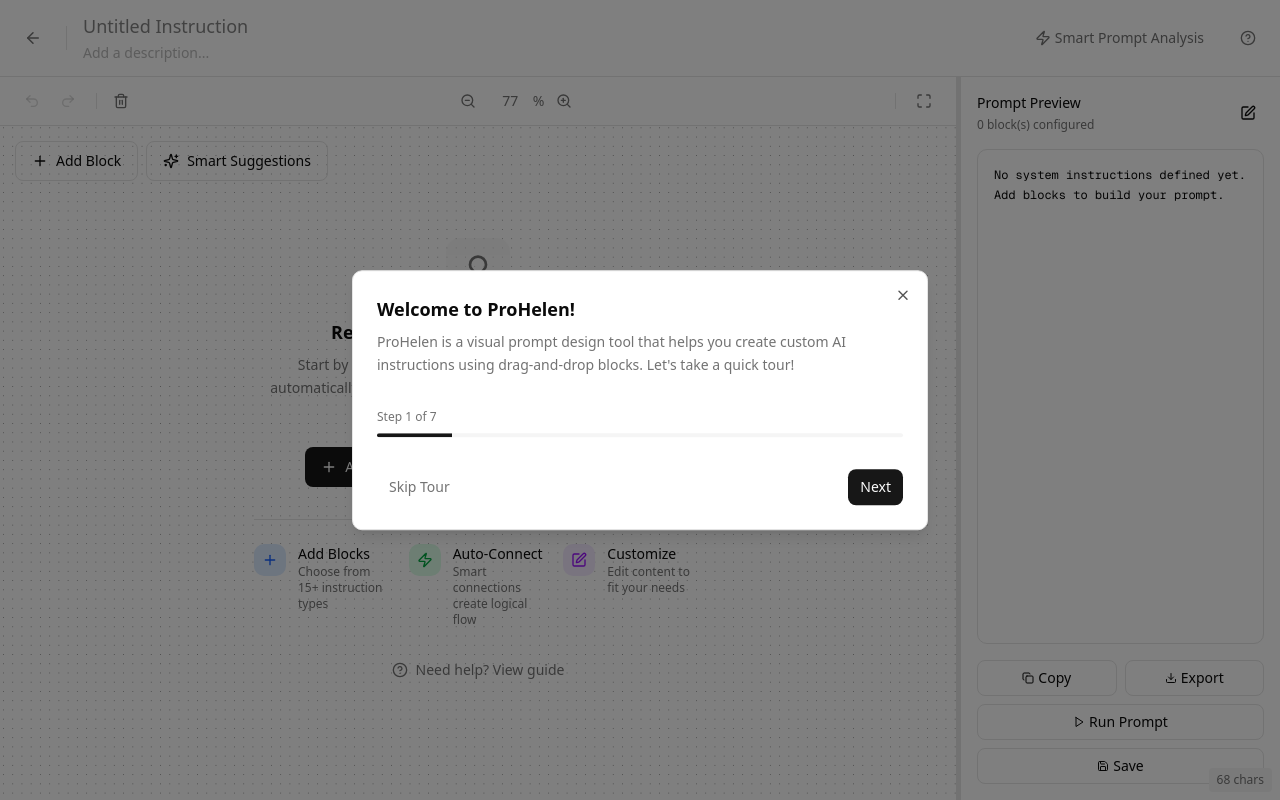
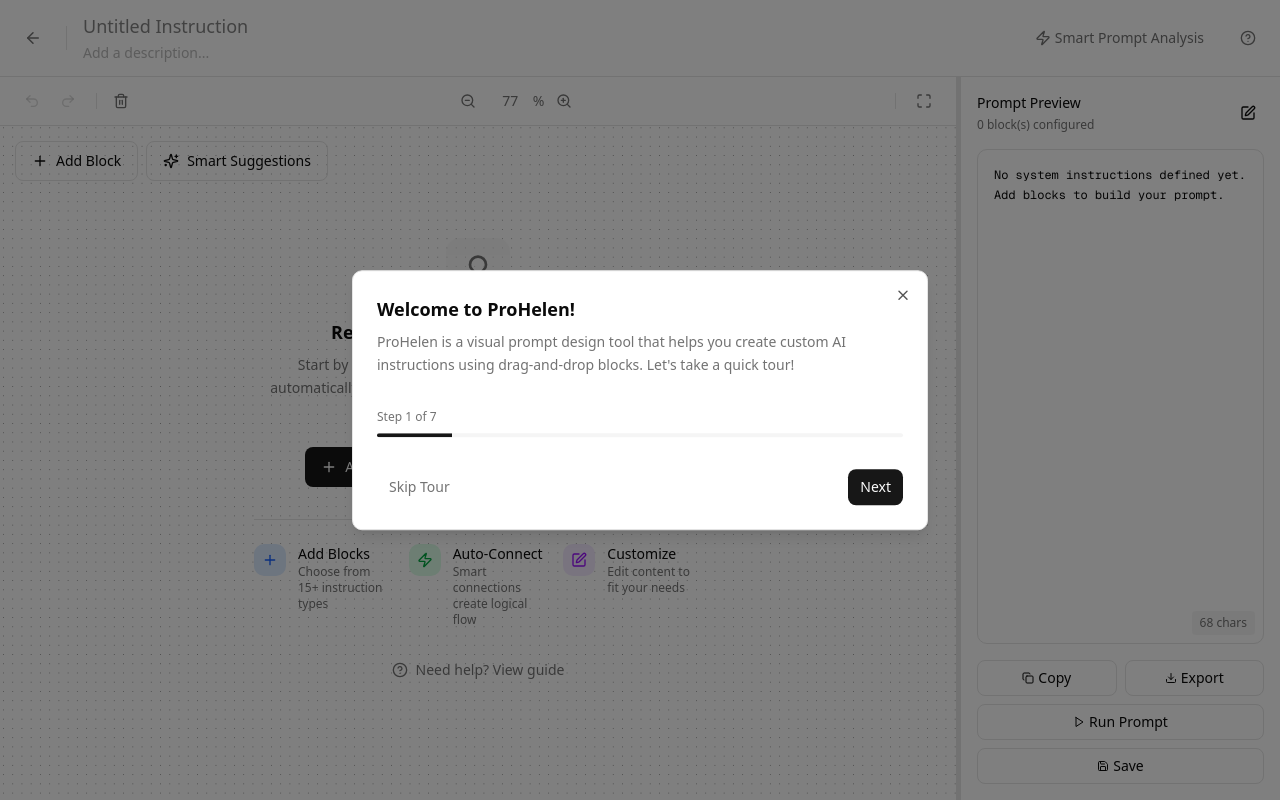
Before and after one commit to huccct/ProHelen, a Next.js app: page /builder in a window 1280 px wide. Both pictures are taken after a click on the button "Advanced Mode". Built offline with nearby package versions, Linux system fonts and the light colour scheme; no server answers; the database is empty.

Commit message:
chore: fix some ui bugs

```diff
--- a/app/(root)/builder/_components/prompt-preview.tsx
+++ b/app/(root)/builder/_components/prompt-preview.tsx
@@ -47,36 +47,18 @@
 
 interface StatsDisplayProps {
   nodeCount: number
-  isEditing: boolean
-  editedContent: string
-  currentContent: string
 }
 
 const StatsDisplay = memo<StatsDisplayProps>(({
   nodeCount,
-  isEditing,
-  editedContent,
-  currentContent,
 }) => {
   const { t } = useTranslation()
-
-  const charCount = useMemo(() => {
-    const content = isEditing ? editedContent : currentContent
-    return content.length
-  }, [isEditing, editedContent, currentContent])
 
   return (
     <>
       <p className="text-xs text-muted-foreground mt-1">
         {t('builder.components.promptPreview.stats.blocks', { count: nodeCount })}
       </p>
-      {charCount > UI_CONFIG.CHAR_DISPLAY_THRESHOLD && (
-        <div className="absolute bottom-2 right-2 px-2 py-1 bg-muted rounded text-xs text-muted-foreground">
-          {charCount}
-          {' '}
-          chars
-        </div>
-      )}
     </>
   )
 })
@@ -100,8 +82,14 @@
 }) => {
   const { t } = useTranslation()
 
+  const charCount = useMemo(() => {
+    const content = isEditing ? editedContent : currentContent
+    return content.length
+  }, [isEditing, editedContent, currentContent])
+
   if (isEditing) {
     return (
+      <div className="relative w-full h-full">
         <textarea
           ref={textareaRef}
           value={editedContent}
@@ -110,10 +98,19 @@
           placeholder={t('builder.components.promptPreview.placeholder')}
           style={UI_CONFIG.TEXTAREA_SCROLL_CONFIG}
         />
+        {charCount > UI_CONFIG.CHAR_DISPLAY_THRESHOLD && (
+          <div className="absolute bottom-2 right-2 px-2 py-1 bg-muted/90 backdrop-blur-sm rounded text-xs text-muted-foreground pointer-events-none">
+            {charCount}
+            {' '}
+            chars
+          </div>
+        )}
+      </div>
     )
   }
 
   return (
+    <div className="relative w-full h-full">
       <div
         className="absolute inset-0 p-4 overflow-auto"
         style={UI_CONFIG.TEXTAREA_SCROLL_CONFIG}
@@ -121,6 +118,14 @@
         <pre className="text-xs text-foreground leading-relaxed whitespace-pre-wrap font-mono">
           {currentContent}
         </pre>
+      </div>
+      {charCount > UI_CONFIG.CHAR_DISPLAY_THRESHOLD && (
+        <div className="absolute bottom-2 right-2 px-2 py-1 bg-muted/90 backdrop-blur-sm rounded text-xs text-muted-foreground pointer-events-none">
+          {charCount}
+          {' '}
+          chars
+        </div>
+      )}
     </div>
   )
 })
@@ -308,9 +313,6 @@
             </h3>
             <StatsDisplay
               nodeCount={nodeCount}
-              isEditing={isEditing}
-              editedContent={editedContent}
-              currentContent={currentContent}
             />
           </div>
           <Button
--- a/components/interactive-playground.tsx
+++ b/components/interactive-playground.tsx
@@ -1,6 +1,6 @@
 'use client'
 
-import type { CustomNodeData } from '@/app/(root)/builder/_components/custom-node'
+import type { CustomNodeData } from '@/types/builder'
 import { CustomNode } from '@/app/(root)/builder/_components/custom-node'
 import { Button } from '@/components/ui/button'
 import { Card } from '@/components/ui/card'
--- a/lib/hooks/use-api-operations.ts
+++ b/lib/hooks/use-api-operations.ts
@@ -1,4 +1,4 @@
-import type { InstructionFormData } from '@/app/(root)/builder/_components/save-instruction-modal'
+import type { InstructionFormData } from '@/types/builder'
 import { useRouter } from 'next/navigation'
 import { useCallback, useState } from 'react'
 import { toast } from 'sonner'
```
Lines whose indentation alone changed are shown as unchanged.
